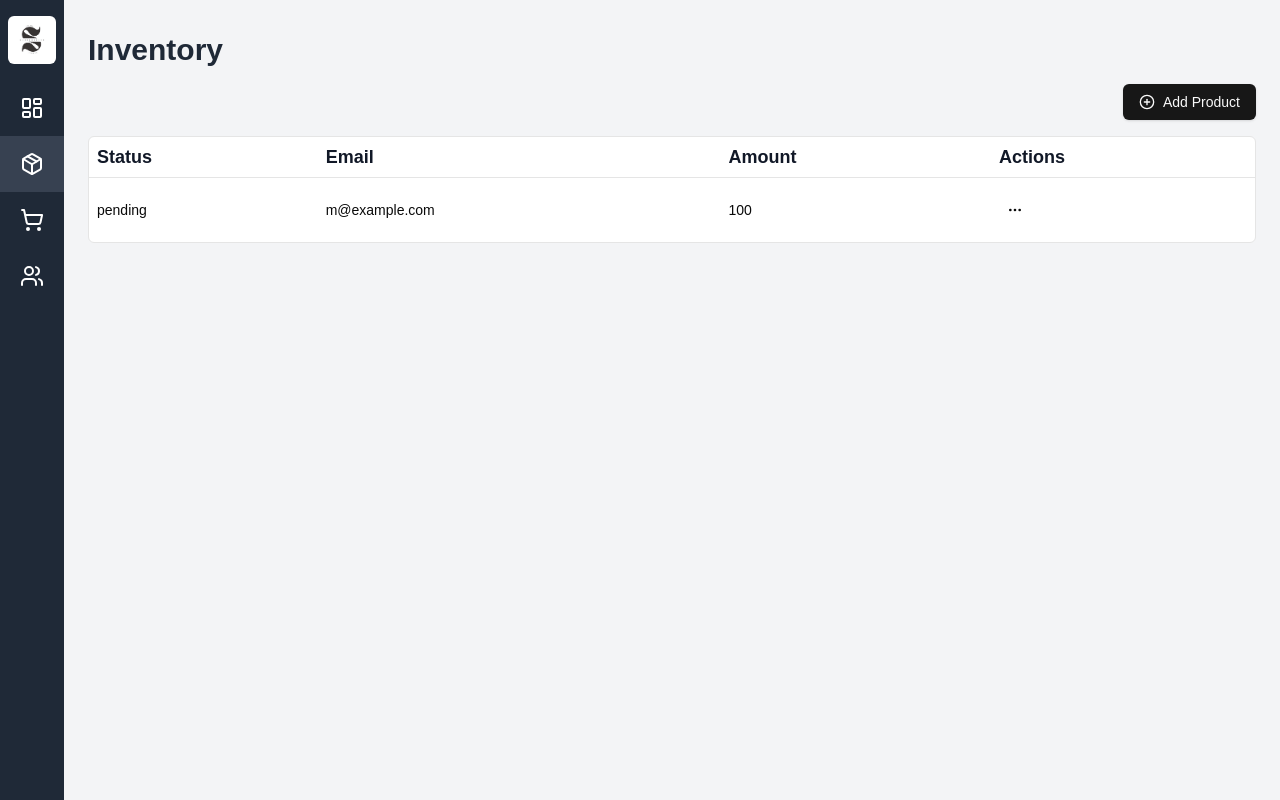
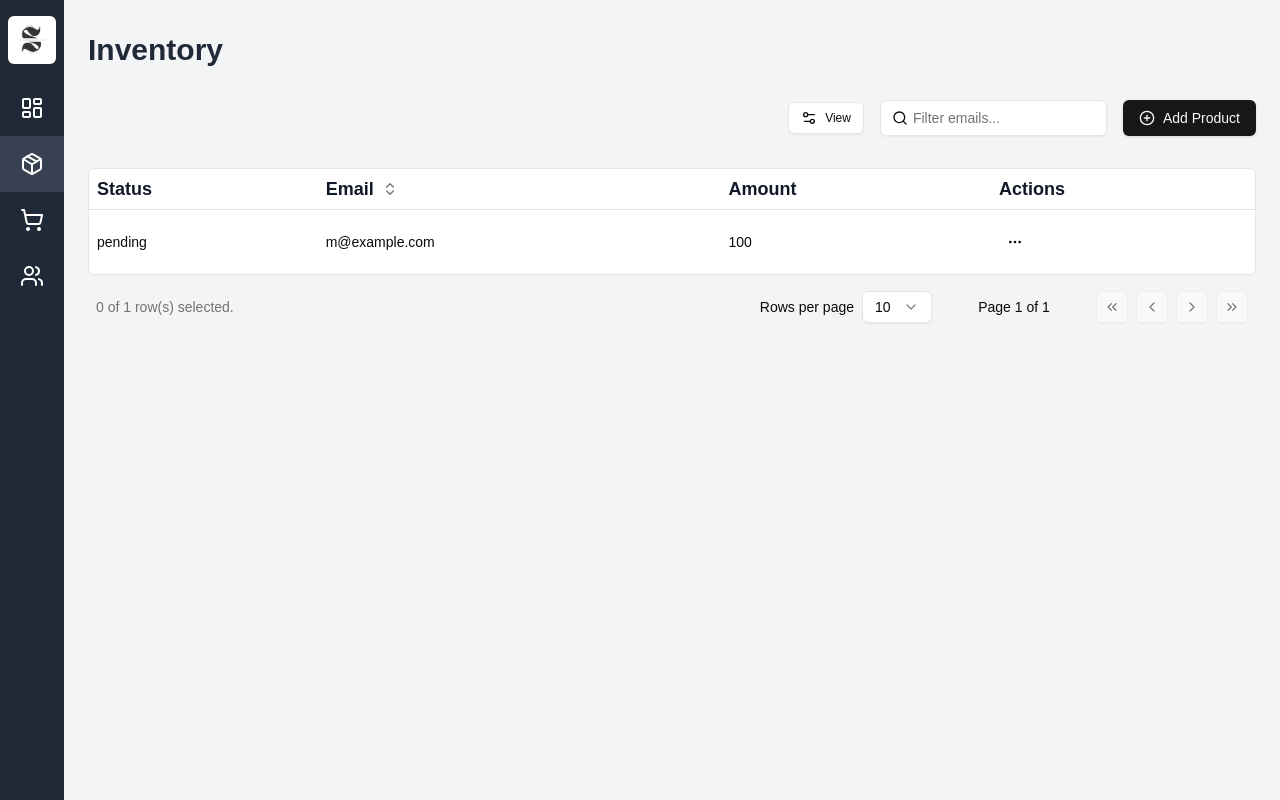
Before and after one commit to soulepsycle/soulepsycle-commerce-website, a Next.js app: page /admin/inventory in a window 1280 px wide. Built offline with nearby package versions, Linux system fonts and the light colour scheme.

Commit message:
chore: Columns & Inventory Data-Table

```diff
--- a/app/(private)/admin/inventory/components/columns.tsx
+++ b/app/(private)/admin/inventory/components/columns.tsx
@@ -12,6 +12,7 @@ import {
 	DropdownMenuTrigger,
 } from "@/components/ui/dropdown-menu";
 import Link from "next/link";
+import { DataTableColumnHeader } from "@/components/ui/data-table-column-header";
 
 // This type is used to define the shape of our data.
 // You can use a Zod schema here if you want.
@@ -33,8 +34,8 @@ export const columns: ColumnDef<Payment>[] = [
 	},
 	{
 		accessorKey: "email",
-		header: () => (
-			<div className="text-lg text-gray-900 font-semibold">Email</div>
+		header: ({column}) => (
+			<DataTableColumnHeader column={column} title="Email" />
 		),
 	},
 	{
--- a/app/(private)/admin/inventory/components/data-table.tsx
+++ b/app/(private)/admin/inventory/components/data-table.tsx
@@ -1,10 +1,17 @@
 "use client";
 
+import React from "react";
 import {
 	ColumnDef,
+	ColumnFiltersState,
 	flexRender,
 	getCoreRowModel,
+	getFilteredRowModel,
+	getPaginationRowModel,
+	getSortedRowModel,
+	SortingState,
 	useReactTable,
+	VisibilityState,
 } from "@tanstack/react-table";
 
 import {
@@ -17,7 +24,10 @@ import {
 } from "@/components/ui/table";
 import { Button } from "@/components/ui/button";
 import Link from "next/link";
-import { PlusCircle } from "lucide-react";
+import { PlusCircle, Search } from "lucide-react";
+import { Input } from "@/components/ui/input";
+import { DataTableViewOptions } from "@/components/ui/data-table-view-options";
+import { DataTablePagination } from "@/components/ui/data-table-pagination";
 
 interface DataTableProps<TData, TValue> {
 	columns: ColumnDef<TData, TValue>[];
@@ -28,15 +38,53 @@ export function DataTable<TData, TValue>({
 	columns,
 	data,
 }: DataTableProps<TData, TValue>) {
+	const [sorting, setSorting] = React.useState<SortingState>([]);
+	const [columnFilters, setColumnFilters] =
+		React.useState<ColumnFiltersState>([]);
+	const [columnVisibility, setColumnVisibility] =
+		React.useState<VisibilityState>({});
+
 	const table = useReactTable({
 		data,
 		columns,
 		getCoreRowModel: getCoreRowModel(),
+		getPaginationRowModel: getPaginationRowModel(),
+		onSortingChange: setSorting,
+		getSortedRowModel: getSortedRowModel(),
+		onColumnFiltersChange: setColumnFilters,
+		getFilteredRowModel: getFilteredRowModel(),
+		onColumnVisibilityChange: setColumnVisibility,
+
+		state: {
+			sorting,
+			columnFilters,
+			columnVisibility,
+		},
 	});
 
 	return (
 		<>
-			<div className="flex justify-end mb-4">
+			<div className="flex items-center justify-end gap-4 mb-4">
+				<DataTableViewOptions table={table} />
+
+				{/* Search by ?? */}
+				<div className="relative flex items-center py-4">
+					<Input
+						placeholder="Filter emails..."
+						value={
+							(table
+								.getColumn("email")
+								?.getFilterValue() as string) ?? ""
+						}
+						onChange={(event) =>
+							table
+								.getColumn("email")
+								?.setFilterValue(event.target.value)
+						}
+						className="max-w-sm bg-white pl-8"
+					/>
+					<Search className="w-4 h-4 absolute left-3" />
+				</div>
 				<Button asChild>
 					<Link href={`/admin/inventory/create`}>
 						<PlusCircle className="w-4 h-4" />
@@ -45,7 +93,7 @@ export function DataTable<TData, TValue>({
 				</Button>
 			</div>
 
-			<div className="bg-white rounded-md border">
+			<div className="bg-white rounded-md border mb-4">
 				<Table>
 					<TableHeader className="w-full">
 						{table.getHeaderGroups().map((headerGroup) => (
@@ -101,6 +149,9 @@ export function DataTable<TData, TValue>({
 					</TableBody>
 				</Table>
 			</div>
+
+			{/* Pagination */}
+			<DataTablePagination table={table} />
 		</>
 	);
 }
```
